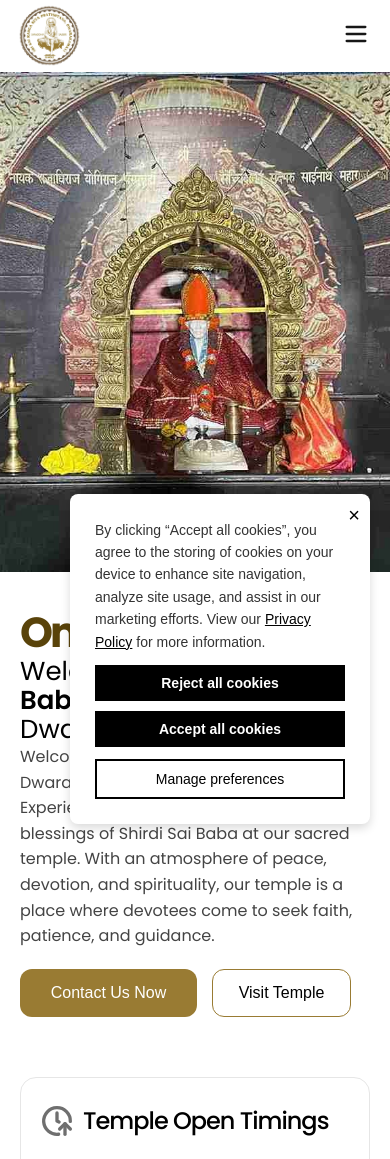
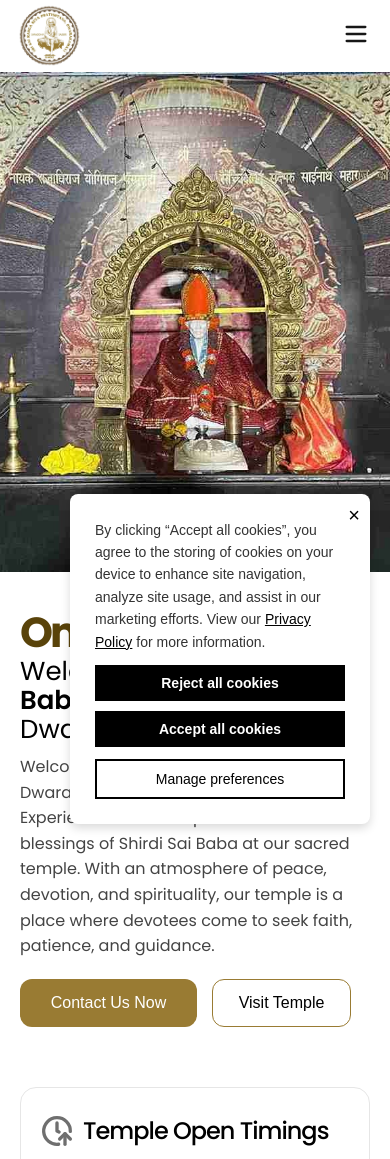
Before and after one commit to PrachiRameshGodase/Temple, a React (Vite) app: page / in a window 390 px wide. Shown: the top 1159 px of the page. Built offline with nearby package versions, Linux system fonts and the light colour scheme; a web font is replaced by a local one.

Commit message:
aryan V 0.0.08

```diff
--- a/src/Pages/HeroSection/HeroSection.scss
+++ b/src/Pages/HeroSection/HeroSection.scss
@@ -57,7 +57,7 @@
           font-size: 32px;
           line-height: 39px;
         }
-        // aaa
+
         @media only screen and (max-width: 350px) {
           font-size: 27px;
           line-height: 39px;
@@ -95,6 +95,7 @@
       color: #444;
       @media only screen and (max-width: 950px) {
         max-width: 100%;
+        margin-top: 10px;
       }
     }
 
```
